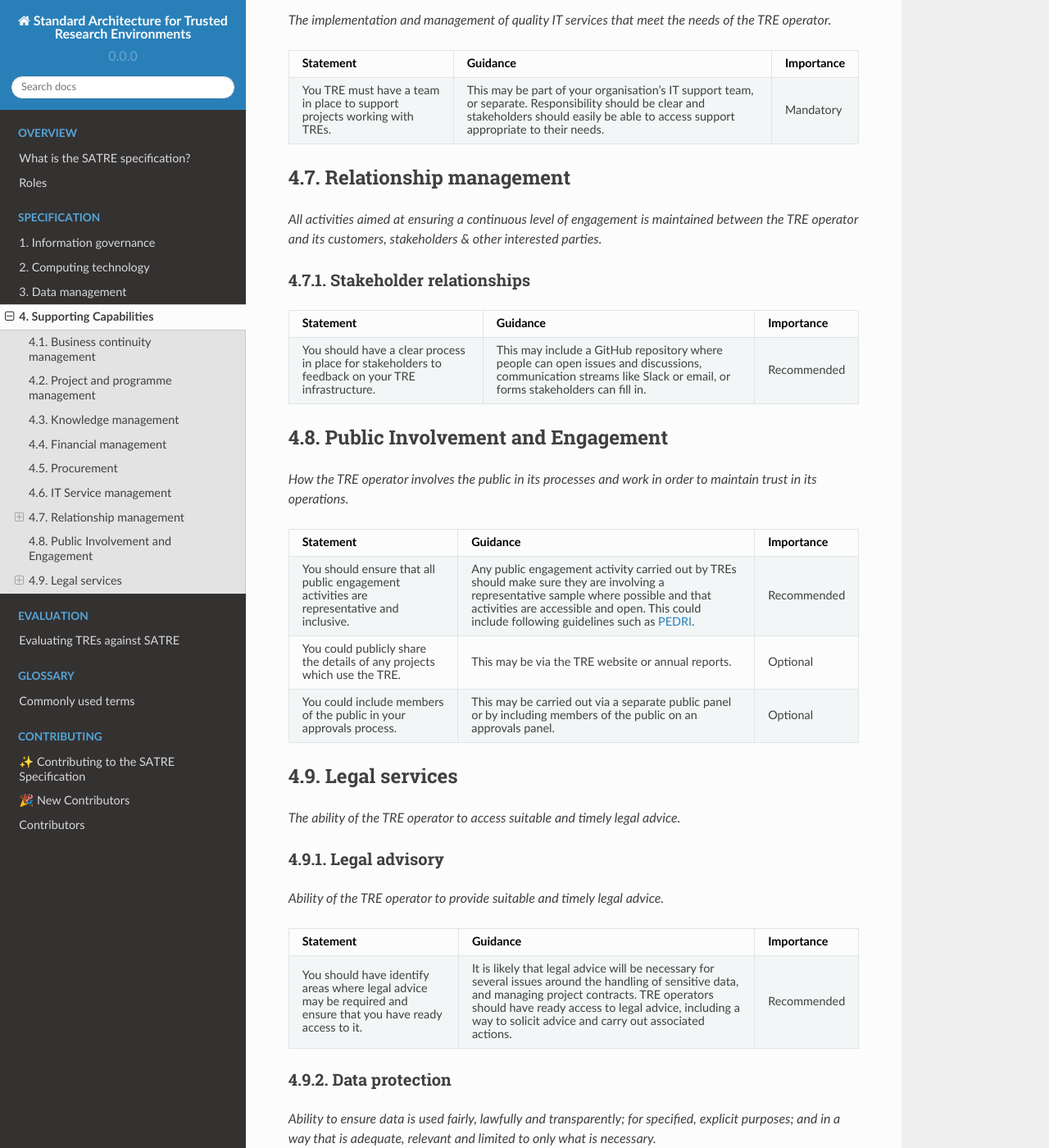
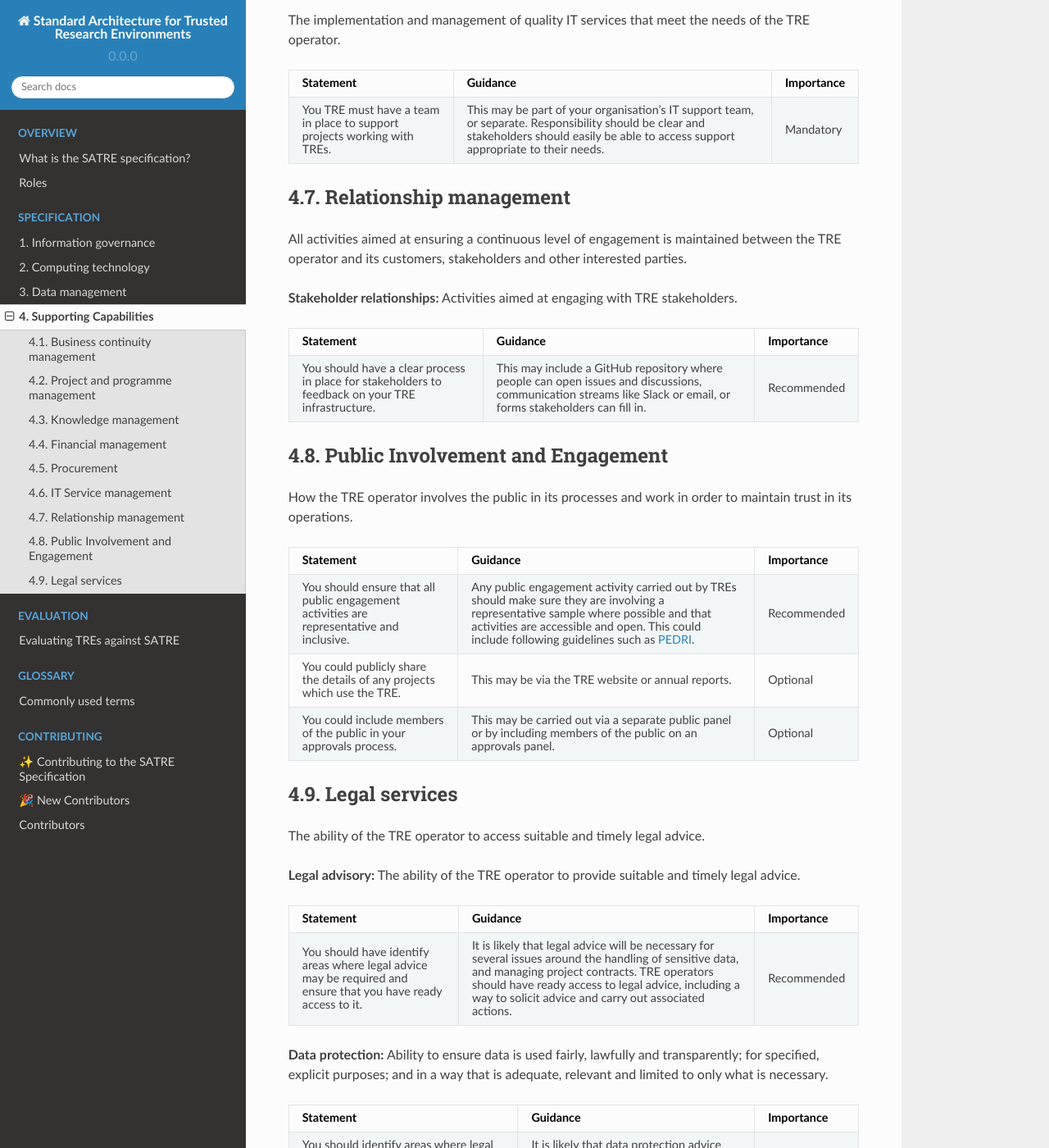
Before and after one commit to sa-tre/satre-specification, a Sphinx documentation site: the page built from docs/source/pillars/supporting.md, in a window 1280 px wide and 1400 px high, scrolled down 2539 px. Shown: the whole window at 82% size. Built offline with Sphinx 7.4.7 and the Read the Docs theme 2.0.0, drawn with Linux system fonts in a browser that asks for light colours; some of the changed text lies outside the part shown.

Commit message:
:memo: Update structure of data_management and supporting pillars

````diff
--- a/docs/source/pillars/supporting.md
+++ b/docs/source/pillars/supporting.md
@@ -13,7 +13,7 @@ SATRE Pillars Capability Map
 
 ## Business continuity management
 
-_What the TRE operator does to ensure the development, testing, and maintenance of business continuity plans._
+What the TRE operator does to ensure the development, testing, and maintenance of business continuity plans.
 
 ```{list-table}
 :header-rows: 1
@@ -32,7 +32,7 @@ _What the TRE operator does to ensure the development, testing, and maintenance
 
 ## Project and programme management
 
-_What the TRE operator does to ensure effective management of programmes and projects._
+What the TRE operator does to ensure effective management of programmes and projects.
 
 ```{list-table}
 :header-rows: 1
@@ -52,7 +52,7 @@ _What the TRE operator does to ensure effective management of programmes and pro
 
 ## Knowledge management
 
-_What the TRE operator does to acquire, enrich, share, store, publish and enhance expertise across their organisation._
+What the TRE operator does to acquire, enrich, share, store, publish and enhance expertise across their organisation.
 
 ```{list-table}
 :header-rows: 1
@@ -74,7 +74,7 @@ _What the TRE operator does to acquire, enrich, share, store, publish and enhanc
 
 ## Financial management
 
-_All activities aimed at the efficient and effective management of money (funds) in such a manner as to allow the TRE operator to accomplish its objectives._
+All activities aimed at the efficient and effective management of money (funds) in such a manner as to allow the TRE operator to accomplish its objectives.
 
 ```{list-table}
 :header-rows: 1
@@ -100,7 +100,7 @@ _All activities aimed at the efficient and effective management of money (funds)
 
 ## Procurement
 
-_What the TRE operator does to ensure the effective sourcing, purchasing and supply of the goods and services that enable them to operate._
+What the TRE operator does to ensure the effective sourcing, purchasing and supply of the goods and services that enable them to operate.
 
 ```{list-table}
 :header-rows: 1
@@ -116,7 +116,7 @@ _What the TRE operator does to ensure the effective sourcing, purchasing and sup
 
 ## IT Service management
 
-_The implementation and management of quality IT services that meet the needs of the TRE operator._
+The implementation and management of quality IT services that meet the needs of the TRE operator.
 
 ```{list-table}
 :header-rows: 1
@@ -133,9 +133,9 @@ _The implementation and management of quality IT services that meet the needs of
 
 ## Relationship management
 
-_All activities aimed at ensuring a continuous level of engagement is maintained between the TRE operator and its customers, stakeholders & other interested parties._
+All activities aimed at ensuring a continuous level of engagement is maintained between the TRE operator and its customers, stakeholders and other interested parties.
 
-### Stakeholder relationships
+**Stakeholder relationships:** Activities aimed at engaging with TRE stakeholders.
 
 ```{list-table}
 :header-rows: 1
@@ -151,7 +151,7 @@ _All activities aimed at ensuring a continuous level of engagement is maintained
 
 ## Public Involvement and Engagement
 
-_How the TRE operator involves the public in its processes and work in order to maintain trust in its operations._
+How the TRE operator involves the public in its processes and work in order to maintain trust in its operations.
 
 <!--
 Rationale:
@@ -184,13 +184,11 @@ Rationale:
 
 ## Legal services
 
-_The ability of the TRE operator to access suitable and timely legal advice._
+The ability of the TRE operator to access suitable and timely legal advice.
 
 <!-- Specific requirements? _e.g._ Article 32 of the GDPR requires organisations to regularly test and evaluate the effectiveness of the technical and organisational measures employed to protect personal data, and penetration testing is an effective way of assessing your technical defences. -->
 
-### Legal advisory
-
-_Ability of the TRE operator to provide suitable and timely legal advice._
+**Legal advisory:** The ability of the TRE operator to provide suitable and timely legal advice.
 
 ```{list-table}
 :header-rows: 1
@@ -205,9 +203,7 @@ _Ability of the TRE operator to provide suitable and timely legal advice._
   - Recommended
 ```
 
-### Data protection
-
-_Ability to ensure data is used fairly, lawfully and transparently; for specified, explicit purposes; and in a way that is adequate, relevant and limited to only what is necessary._
+**Data protection:** Ability to ensure data is used fairly, lawfully and transparently; for specified, explicit purposes; and in a way that is adequate, relevant and limited to only what is necessary.
 
 ```{list-table}
 :header-rows: 1
@@ -221,9 +217,7 @@ _Ability to ensure data is used fairly, lawfully and transparently; for specifie
   - Recommended
 ```
 
-### Contract management
-
-_What the organisation does to ensure that all contracts are effectively managed within required frameworks._
+**Contract management:** What the organisation does to ensure that all contracts are effectively managed within required frameworks.
 
 ```{list-table}
 :header-rows: 1
````
Also changed, not shown: docs/source/pillars/data_management.md (+6 -14 lines).
